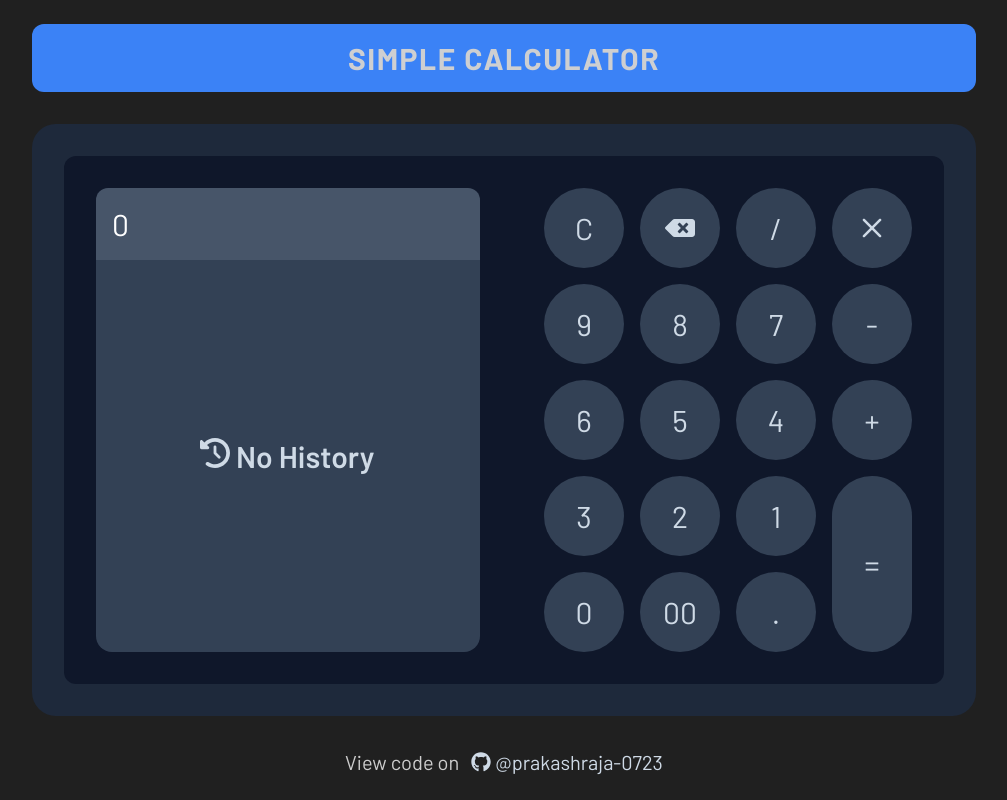
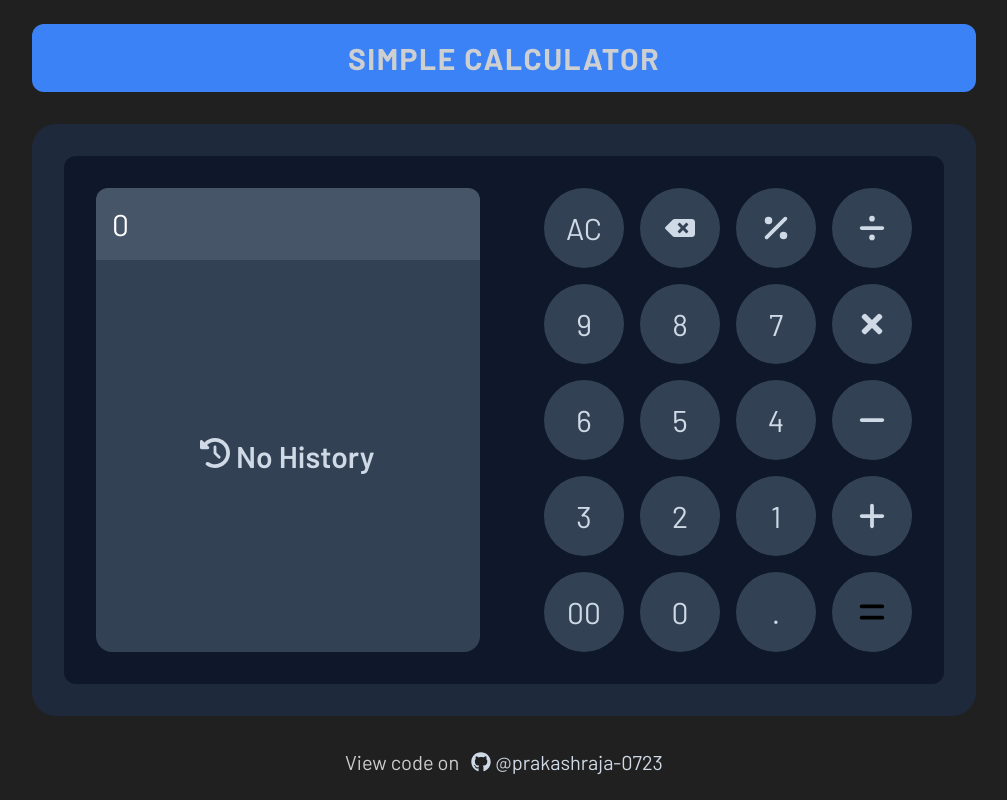
Before and after one commit to prakashraja-0723/Nezuware_Internship_Task, a React (Vite) app in the folder task_02-calculator/: page / in a window 1280 px wide. Shown: the whole page, without its empty margins (136-1143 px from the left). Built offline with nearby package versions, Linux system fonts and the light colour scheme; a web font is replaced by a local one.

Commit message:
task 2 completed

```diff
--- a/task_02-calculator/src/ui/CalcButtons.jsx
+++ b/task_02-calculator/src/ui/CalcButtons.jsx
@@ -1,31 +1,33 @@
 import React from 'react'
 import {MdOutlineArrowBack} from "react-icons/md";
 import {CgClose} from "react-icons/cg";
-import {FaBackspace} from "react-icons/fa";
+import {FaBackspace, FaTimes} from "react-icons/fa";
+import {FaDivide, FaEquals, FaMinus, FaPercent, FaPlus} from "react-icons/fa6";
 
 const CalcButtons = ({handleClick,clear,calculate}) => {
 	const btn_styles = `grid place-items-center bg-slate-700 text-3xl btn-primary rounded-full aspect-square w-20`;
 	return (
 		<div className={` pt-10 lg:p-0 grid grid-cols-4 gap-4`}>
-			<button className={`bg-blue-500 ${btn_styles} `} onClick={clear}>C</button>
+			<button className={`bg-blue-500 ${btn_styles} `} onClick={clear}>AC</button>
 			<button className={`bg-red-500 ${btn_styles} `} onClick={()=>handleClick('BackSpace')}><FaBackspace /></button>
-			<button className={`${btn_styles}`} onClick={()=>handleClick('/')}>/</button>
-			<button className={`${btn_styles}`} onClick={()=>handleClick('*')}><CgClose /></button>
+			<button className={`${btn_styles}`} onClick={()=>handleClick('%')}><FaPercent /></button>
+			<button className={`${btn_styles}`} onClick={()=>handleClick('/')}><FaDivide/></button>
 			<button className={`${btn_styles}`} onClick={()=>handleClick('9')}>9</button>
 			<button className={`${btn_styles}`} onClick={()=>handleClick('8')}>8</button>
 			<button className={`${btn_styles}`} onClick={()=>handleClick('7')}>7</button>
-			<button className={`${btn_styles}`} onClick={()=>handleClick('-')}>-</button>
+			<button className={`${btn_styles}`} onClick={()=>handleClick('*')}><FaTimes /></button>
 			<button className={`${btn_styles}`} onClick={()=>handleClick('6')}>6</button>
 			<button className={`${btn_styles}`} onClick={()=>handleClick('5')}>5</button>
 			<button className={`${btn_styles}`} onClick={()=>handleClick('4')}>4</button>
-			<button className={`${btn_styles}`} onClick={()=>handleClick('+')}>+</button>
+			<button className={`${btn_styles}`} onClick={()=>handleClick('-')}><FaMinus /></button>
 			<button className={`${btn_styles}`} onClick={()=>handleClick('3')}>3</button>
 			<button className={`${btn_styles}`} onClick={()=>handleClick('2')}>2</button>
 			<button className={`${btn_styles}`} onClick={()=>handleClick('1')}>1</button>
-			<button className={`${btn_styles} row-span-2 h-full rounded-3xl`} onClick={calculate}>=</button>
+			<button className={`${btn_styles}`} onClick={()=>handleClick('+')}><FaPlus /></button>
+			<button className={`${btn_styles}`} onClick={()=>handleClick('00')}>00</button>
 			<button className={`${btn_styles}`} onClick={()=>handleClick('0')}>0</button>
-			<button className={`${btn_styles}`} onClick={()=>handleClick('00')}>00</button>
 			<button className={`${btn_styles}`} onClick={()=>handleClick('.')}>.</button>
+			<button className={`bg-orange-400 text-black ${btn_styles} `} onClick={calculate}><FaEquals /></button>
 		</div>
 	)
 }
```
